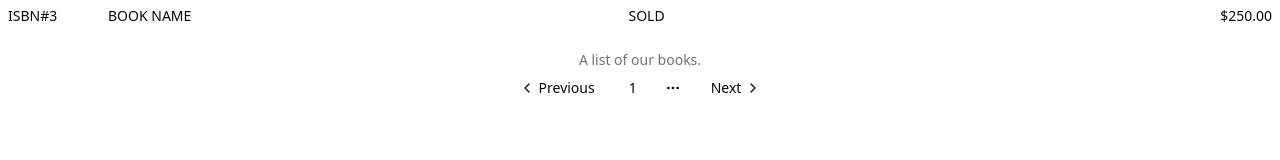
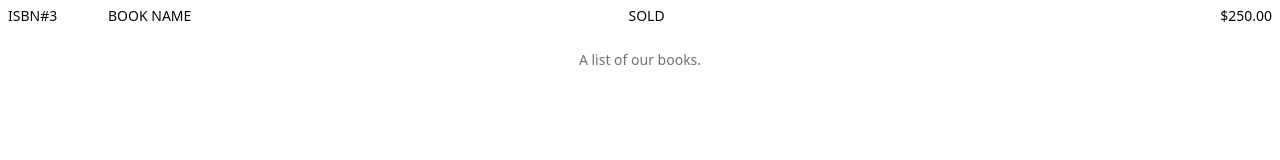
Before and after one commit to RahulDasKumar/TextbookSharingApplication, a React (Vite) app: page /products in a window 1280 px wide. Shown: the part 277-437 px from the top of the page. Built offline with nearby package versions, Linux system fonts and the light colour scheme.

Commit message:
Tailwind for Pagnation

```diff
--- a/src/Products.jsx
+++ b/src/Products.jsx
@@ -61,22 +61,25 @@ export default function ProductsPage() {
                 </TableBody>
             </Table>
 
-            <Pagination>
-                <PaginationContent>
+            <div className="flex flex-col justify-between min-h-screen">
+            <Pagination className="mt-auto">
+                <PaginationContent className="flex justify-center space-x-2">
                 <PaginationItem>
-                    <PaginationPrevious href="#" />
+                    <PaginationPrevious href="#" className="px-4 py-2 bg-gray-200 border rounded">Previous</PaginationPrevious>
                 </PaginationItem>
                 <PaginationItem>
-                    <PaginationLink href="#">1</PaginationLink>
+                    <PaginationLink href="#" className="px-4 py-2 bg-gray-200 border rounded">1</PaginationLink>
                 </PaginationItem>
                 <PaginationItem>
-                    <PaginationEllipsis />
+                    <PaginationEllipsis className="px-4 py-2 bg-gray-200 border rounded" />
                 </PaginationItem>
                 <PaginationItem>
-                    <PaginationNext href="#" />
+                    <PaginationNext href="#" className="px-4 py-2 bg-gray-200 border rounded">Next</PaginationNext>
                 </PaginationItem>
                 </PaginationContent>
             </Pagination>
+            </div>
+
 
         </>
 
```
Lines whose indentation alone changed are shown as unchanged.
